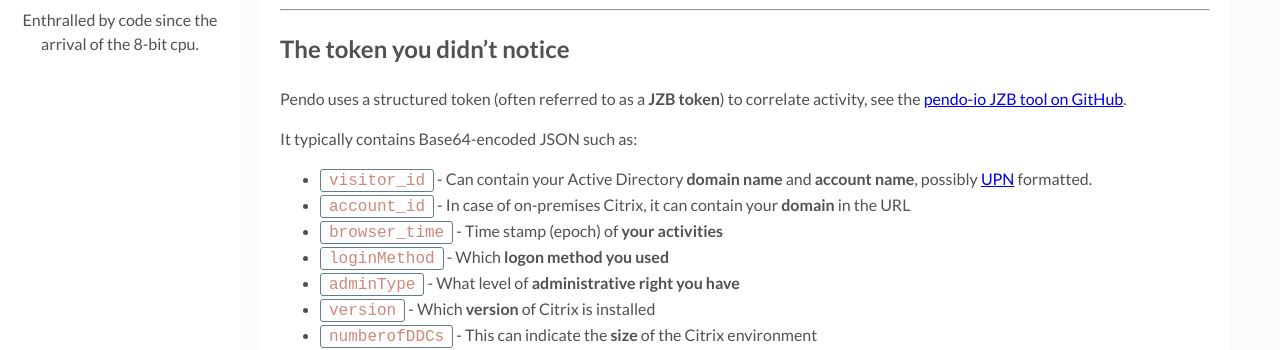
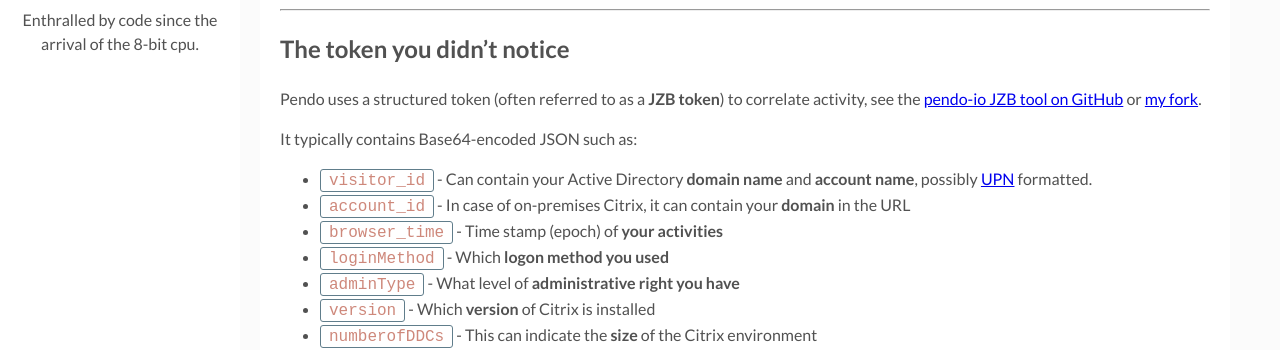
Before and after one commit to berrydejager/code, a Jekyll site: the page built from _posts/2026-04-13-Citrix-Pendo-and-its-hidden-risks.markdown, in a window 1280 px wide and 900 px high, scrolled down 902 px. Shown: the part 171-521 px from the top of the window. Built offline with Jekyll 4.4.1, drawn with Linux system fonts in a browser that asks for light colours.

Commit message:
Update 2026-04-13-Citrix-Pendo-and-its-hidden-risks.markdown

```diff
--- a/_posts/2026-04-13-Citrix-Pendo-and-its-hidden-risks.markdown
+++ b/_posts/2026-04-13-Citrix-Pendo-and-its-hidden-risks.markdown
@@ -32,7 +32,7 @@
 
 ## The token you didn’t notice
 
-Pendo uses a structured token (often referred to as a **JZB token**) to correlate activity, see the [pendo-io JZB tool on GitHub](https://github.com/pendo-io/jzb).
+Pendo uses a structured token (often referred to as a **JZB token**) to correlate activity, see the [pendo-io JZB tool on GitHub](https://github.com/pendo-io/jzb) or [my fork](https://github.com/berrydejager/jzb).
 
 It typically contains Base64-encoded JSON such as:
 
```
